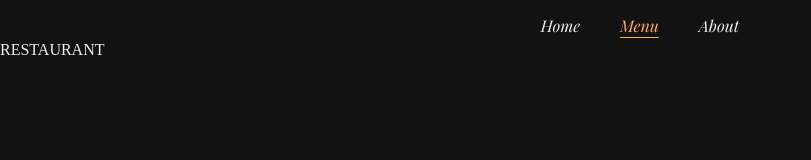
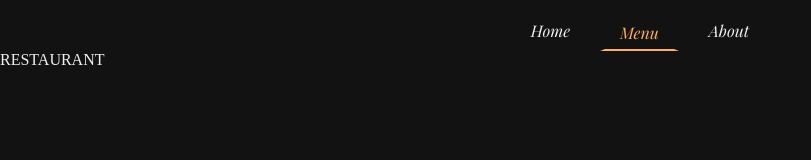
Before and after one commit to jshadbolt/restaurant-page, a website built with webpack: page src/index.html in a window 1280 px wide. Both pictures are taken after a click on the button "Menu". Shown: the whole page, without its empty margins (0-811 px from the left). Built offline with nearby package versions, Linux system fonts and the light colour scheme.

Commit message:
add nav btn underline styling

```diff
--- a/src/index.js
+++ b/src/index.js
@@ -1,25 +1,21 @@
 import './style.css';
-import loadContent from './loadContent.js';
+import loadContent from './loaders/loadContent.js';
 import styleSelected from './utility/styleSelected.js';
 
 
-window.onload = loadContent('home')
+document.addEventListener('DOMContentLoaded', () => {
+    loadContent('home');
+});
 
-const homeBtn = document.querySelector('#home')
-const menuBtn = document.querySelector('#menu')
-const aboutBtn = document.querySelector('#about')
+const nav = document.querySelector('nav')
 
-homeBtn.addEventListener('click', () => {
-    styleSelected(homeBtn, 'selected')
 
-    loadContent('home')
+function handleNavBtn(btn) {
+    styleSelected(btn, 'selected')
+    loadContent(btn.id)
+}
+
+nav.addEventListener('click', e => {
+    const button = e.target.closest('button');
+    handleNavBtn(button)
 })
-menuBtn.addEventListener('click', () => {
-    styleSelected(menuBtn, 'selected')
-
-    loadContent('menu')
-})
-aboutBtn.addEventListener('click', () => {
-    styleSelected(aboutBtn, 'selected')
-    loadContent('about')
-})
--- a/src/pages.js
+++ b/src/loaders/pages.js
@@ -1,6 +1,6 @@
-import homePage from './pages/homePage.js'
-import menuPage from './pages/menuPage.js'
-import aboutPage from './pages/aboutPage.js'
+import homePage from '../pages/homePage.js'
+import menuPage from '../pages/menuPage.js'
+import aboutPage from '../pages/aboutPage.js'
 
 
 let pages = (function() {
--- a/src/style.css
+++ b/src/style.css
@@ -61,7 +61,7 @@ nav {
 
 nav > button {
     /* letter-spacing: 3px; */
-    border: none;
+    border: 5px solid transparent;
     background-color: transparent;
     vertical-align: center;
     padding: 5px 15px;
@@ -71,7 +71,7 @@ nav > button {
     font-family: 'playfair';
     font-style: italic;
 
-    transition: all 0.3s ease-in-out;
+    transition: all 0.1s ease-out;
 }
 
 
@@ -96,8 +96,6 @@ nav > button {
     color: transparent;
     background-clip: text;
     -webkit-background-clip: text;
-    /* filter: FlipH;
-    transform: scaleX(-1); */
 }
 
 .hero {
@@ -137,7 +135,6 @@ nav > button {
 }
 
 .para {
-
     text-align: justify;
     max-width: 45ch;
     font-size: 0.9rem;
@@ -150,14 +147,16 @@ nav > button {
 nav > button:hover {
     color: var(--accent);
     /* text-decoration: underline; */
-    text-underline-offset: 5px;
+    /* text-underline-offset: 5px; */
 }
 
 nav > button:focus {
     outline: none;
     box-shadow: none;
-    text-decoration: underline;
-    text-underline-offset: 5px;
+    /* text-decoration: underline;
+    text-underline-offset: 5px; */
+    border-bottom: 1px solid var(--accent);
+    border-bottom-width: 2px;
 }
 
 .selected {
```
Also changed, not shown: src/loaders/loadContent.js (renamed from src/loadContent.js).
